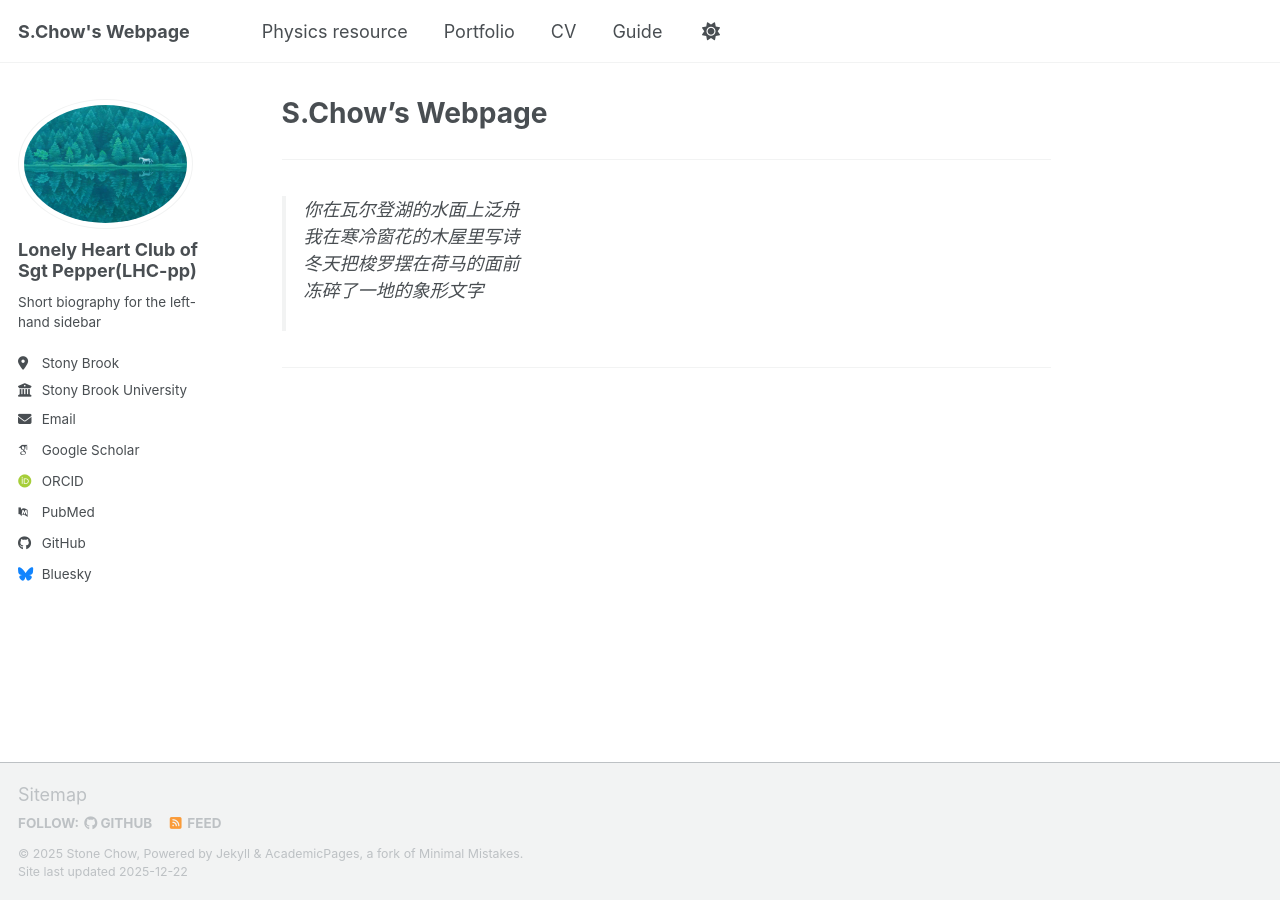
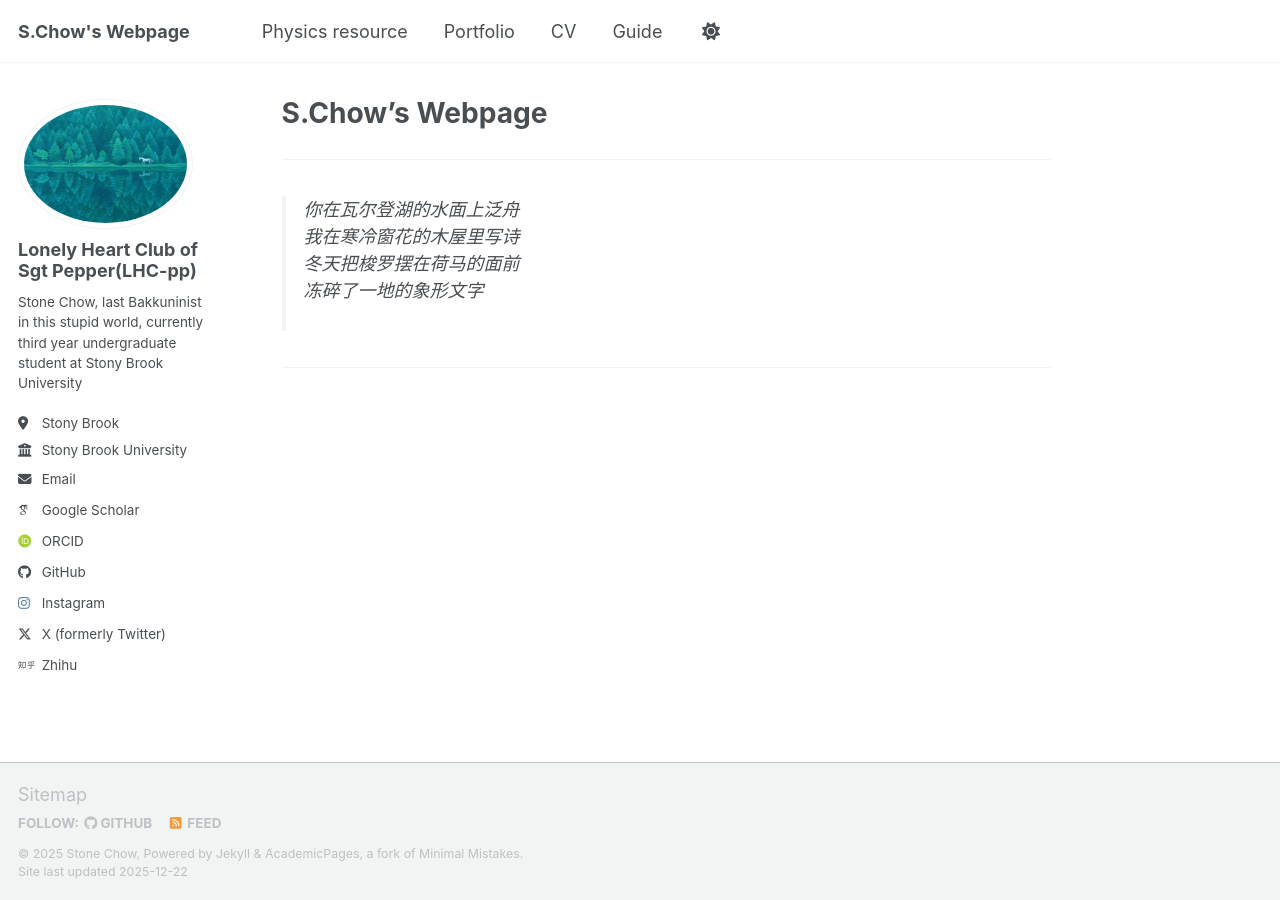
Before and after one commit to StoneChou2007/StoneChou2007, a Jekyll site: the page built from _pages/about.md, in a window 1280 px wide. Built offline with Jekyll 4.4.1, drawn with Linux system fonts in a browser that asks for light colours; some web fonts are replaced; a script bundle is joined from its source files by our own code; library files that are not in the unit come from our copies; some of the changed lines change nothing that is shown.

Commit message:
Update _config.yml

```diff
--- a/_config.yml
+++ b/_config.yml
@@ -26,7 +26,7 @@ author:
   avatar           : "profile.png"
   name             : "Lonely Heart Club of Sgt Pepper(LHC-pp)"
   pronouns         : # example: "she/her"
-  bio              : "Short biography for the left-hand sidebar"
+  bio              : "Stone Chow, last Bakkuninist in this stupid world, currently third year undergraduate student at Stony Brook University"
   location         : "Stony Brook"
   employer         : "Stony Brook University"
   uri              : # URL
@@ -37,50 +37,19 @@ author:
   arxiv            : # URL - Update with the correct link to your profile
   googlescholar    : "https://scholar.google.com/citations?user=PS_CX0AAAAAJ"
   inspire-hep      : # URL
-  impactstory      : # URL
   orcid            : "https://orcid.org/yourorcidurl"
-  semantic         : # URL
-  ssrn             : # URL
-  pubmed           : "https://www.ncbi.nlm.nih.gov/pubmed/?term=john+snow"
-  researchgate     : # URL
-  scopus           : # URL
-  zotero           : # URL
-
 
   # Repositories and software development
   bitbucket        : # Username - Update with your username on the site
   codepen          : # Username
   dribbble         : # Username
-  github           : "academicpages"
-  kaggle           : # Username
-  stackoverflow    : # User number or user number and name (i.e., use "1" or "1/jeff-atwood")
+  github           : "stonechou2007"
 
   # Social media
-  artstation       : # Username
-  bluesky          : "bsky.app" # Replace this with you Bluesky username
-  facebook         : # Username
-  flickr           : # Username
-  foursquare       : # Username
-  goodreads        : # Username
-  google_plus      : # Username
-  keybase          : # Username
-  instagram        : # Username
-  lastfm           : # Username
-  linkedin         : # Username
-  mastodon         : # URL
-  medium           : # URL
-  pinterest        : # Username
-  soundcloud       : # Username
-  steam            : # Username
-  telegram         : # URL
-  tumblr           : # Username
-  twitter          : # Username for X / Twitter
-  vine             : # Username
-  weibo            : # Username
-  wikipedia        : # Username
-  xing             : # Username
-  youtube          : # Username
-  zhihu            : # Username
+
+  instagram        : stonechow2007
+  twitter          : sunnystone2007
+  zhihu            : 桂花树下的费米海
 
 # Publication Category - The following the list of publication categories and their headings
 publication_category:
```
